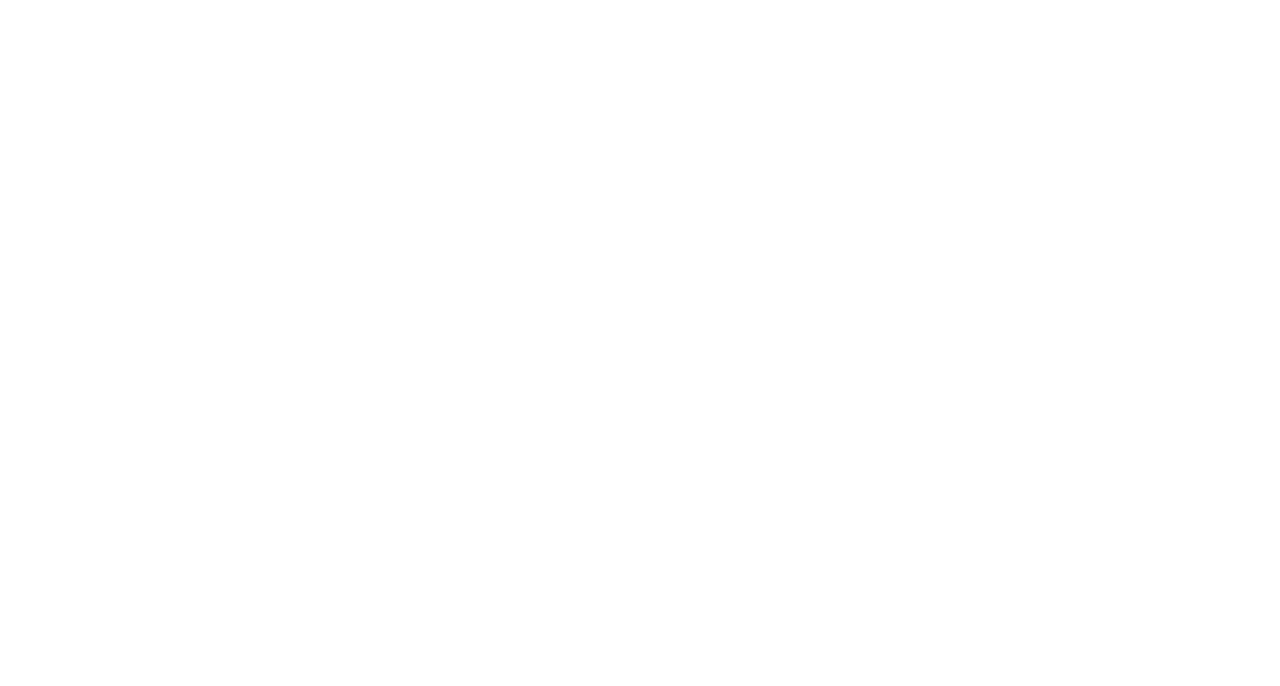
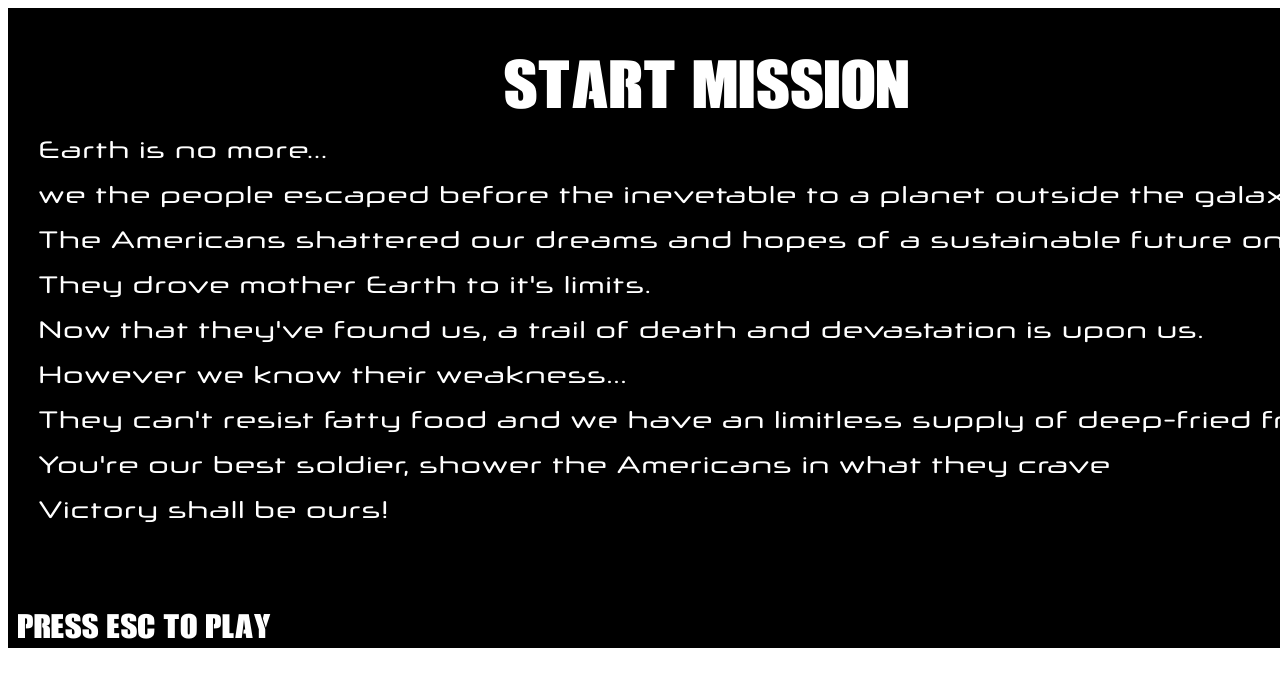
Before and after one commit to Gabe365/Game, a plain HTML site: page index.html in a window 1280 px wide. Shown: the top 686 px of the page. Drawn offline with Linux system fonts and the light colour scheme.

Commit message:
Lagt in text och lite CSS
Jag har skapat en css fil med 2 olika stycken text fonter som jag även länkat till i min index.html.

Sedan har jag skapat en else if sats innuti min component som kollar om type är "text".

Jag använder fillText() för att skriva ut och den behöver (string, x, y) för att skriva ut, jag använder min component till att få fram font och storlek via min "width" parameter, "height" parameter skriver jag in en string och color är färg på bokstäverna.

textAlign används för att bestämma hur texten ska förhålla sig till x-positionen som anges, om man använder textAlign = "left" så kommer den börja skrivas ifrån den x pos man angivit, om "center" används så centreras strängen så att mitten av strängen blir på x-punkten som är inskriven.

Ett problem med fillText() är att den inte kan använda \n eller <br> för att den inte har koll på hur långt ned den ska gå så jag fick skapa en egen funktion för hur jag ska kunna använda new lines i en string för att inte behöva skapa massa components för att skapa ett längre sträng stycke. Detta gjorde jag genom att:

Först kolla om en string innehåller "\n" genom:
if(height.includes("\n"))
sedan så gör jag om text stringen till en array genom:
this.text = height.split("\n");
detta gör att this.text kommer att vara en array med samma text som den första stringen hade fast att den bryts vid varje \n så att det blir ett nytt index. Så efter det vill jag skriva ut denna arrayen genom en vanlig for loop och varje gång efter att den skrivits ut en index så adderar den något till this.y för att göra så att nästa index skrivs längre ner.
Sedan så updatar jag även alla.

```diff
--- a/constructor.js
+++ b/constructor.js
@@ -24,13 +24,23 @@ var rect;
 var bgMusic = new Audio('BOAction.mp3');
 var firstBetty = false;
 var date1;
+var stateText;
+var pressESC;
+var desc;
+var info = "Earth is no more...\nwe the people escaped before the inevetable to a planet outside the galaxay.\nThe Americans shattered our dreams and hopes of a sustainable future on Earth.\nThey drove mother Earth to it's limits.\nNow that they've found us, a trail of death and devastation is upon us.\nHowever we know their weakness...\nThey can't resist fatty food and we have an limitless supply of deep-fried fries.\nYou're our best soldier, shower the Americans in what they crave\nVictory shall be ours!";
 
 function startGame() {
     jack = new component(70, 114, "jack.png",(canvasWidth/2)-35 ,canvasHeight-114, "image");
     bg = new component(canvasWidth, canvasHeight, "bakgrund.png",0,0, "image");
     nugget = new component(100, 100, "nugget.png",100,0, "image");
     deathAnimation = new component(200, 170, "deathAn.png", 0, 0, "image");
-    rect = new component(2000,1700, "white", 0,0);
+    rect = new component(2000,1700, "black", 0,0);
+    stateText = new component("64px cod","Start Mission", "white", canvasWidth/2 ,100, "text");
+    stateText.textAlign = "center";
+    pressESC = new component("32px cod","Press ESC to play", "white",10,canvasHeight-10,"text");
+    pressESC.textAlign = "left";
+    desc = new component("24px brodtext", info, "white", 30, 150, "text");
+    desc.textAlign = "left";
     myGameArea.start();
 
 }
@@ -153,11 +163,27 @@ function component(width, height, color, x, y, type) {
 
     this.update = function() {
         ctx = myGameArea.context;
-        if (type == "image") {
+        if (this.type == "image") {
             ctx.drawImage(this.image,
                 this.x,
                 this.y,
                 this.width, this.height);
+        } else if (this.type == "text") {
+          this.text = height;
+          ctx.font = this.width;
+          ctx.textAlign = this.textAlign;
+          ctx.fillStyle = color;
+          if(height.includes("\n")) {
+            this.y = y;
+            this.text = height.split("\n");
+            for (var i = 0; i < this.text.length; i++) {
+              ctx.fillText(this.text[i], this.x, this.y);
+              this.y += 45;
+              //console.log("Filled");
+            }
+          } else {
+            ctx.fillText(this.text, this.x, this.y);
+          }
         } else {
             ctx.fillStyle = color;
             ctx.fillRect(this.x, this.y, this.width, this.height);
@@ -270,7 +296,7 @@ function updateGameArea() {
     case "playing":
       if (bgMusic.paused) {
         if (!firstBetty) {
-          date1 = (Date.now() + (14 * 1000));
+          date1 = (Date.now() + (13.8 * 1000));
         }
         bgMusic.play();
         console.log(date1);
@@ -292,6 +318,14 @@ function updateGameArea() {
     }
     myGameArea.clear();
     rect.update();
+    stateText.update();
+    pressESC.update();
+    desc.update();
+    for (i = 0; i < desc.length; i += 1) {
+      console.log("Updates");
+      desc[i].update();
+    }
+
       break;
   }
 }
--- /dev/null
+++ b/index.css
@@ -0,0 +1,8 @@
+@font-face{
+  font-family: cod;
+    src: url("cod.ttf");
+}
+@font-face{
+  font-family: brodtext;
+    src: url("neuropool.ttf");
+}
--- a/index.html
+++ b/index.html
@@ -2,6 +2,8 @@
 <html lang="en">
 <head>
   <meta charset="UTF-8">
+
+  <link rel="stylesheet" href="index.css">
 
   <title>Space Invaders</title>
 
```
Also changed, not shown: cod.ttf (added), neuropool.ttf (added).
